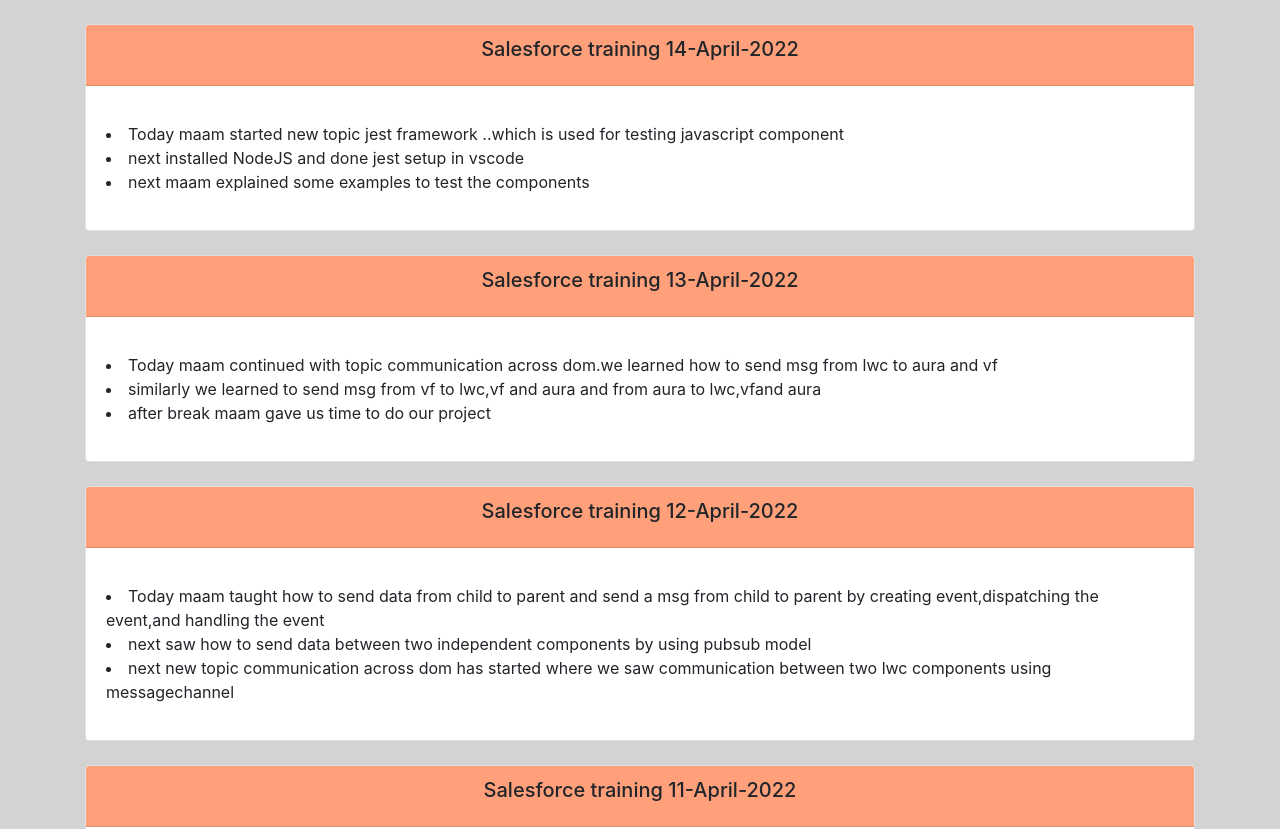
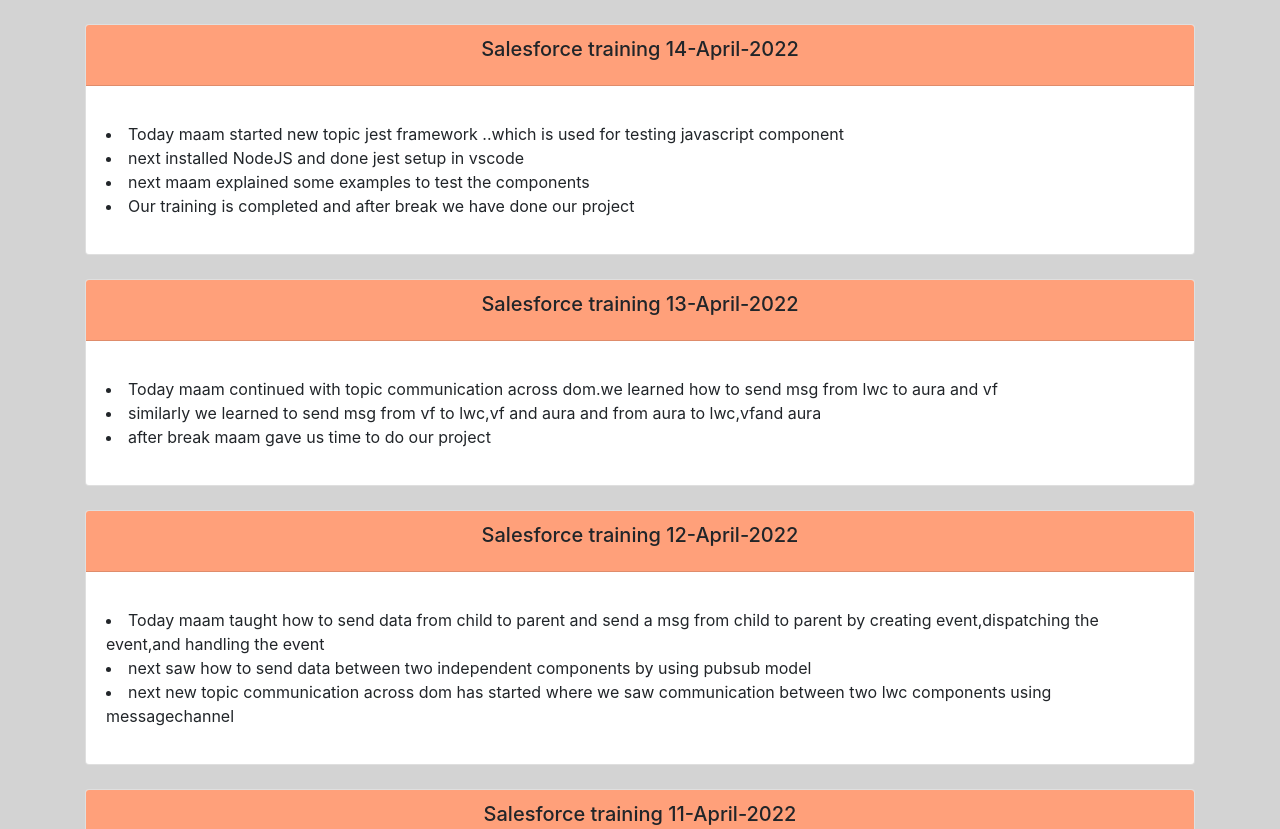
Before and after one commit to konderubhavani/konderubhavani.github.io, a plain HTML site: page journal.html in a window 1280 px wide. Shown: the top 829 px of the page. Drawn offline with nearby package versions, Linux system fonts and the light colour scheme.

Commit message:
Update journal.html

```diff
--- a/journal.html
+++ b/journal.html
@@ -33,7 +33,7 @@
 		<li>Today maam started new topic jest framework ..which is used for testing javascript component</li>
 		<li>next installed NodeJS and done jest setup in vscode</li>
 		<li>next maam explained some examples to test the components</li>
-
+		<li>Our training is completed and after break we have done our project</li>
 
 	</p>
 </div>
```
